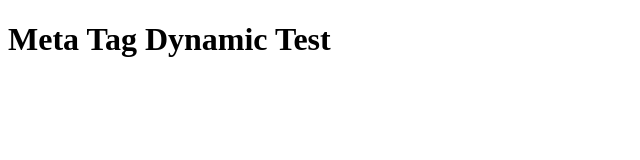
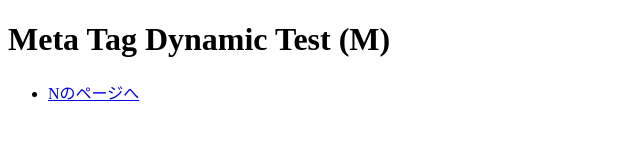
Before and after one commit to umihico/demo-webpage-20250411, a plain HTML site: page index.html in a window 1280 px wide. Shown: the whole page, without its empty margins (0-640 px from the left). Drawn offline with Linux system fonts and the light colour scheme.

Commit message:
相互リンクを追加

```diff
--- a/index.html
+++ b/index.html
@@ -17,6 +17,11 @@
     <link rel="shortcut icon" href="icon-M-192.png" />
   </head>
   <body>
-    <h1>Meta Tag Dynamic Test</h1>
+    <h1>Meta Tag Dynamic Test (M)</h1>
+    <nav>
+      <ul>
+        <li><a href="user2.html">Nのページへ</a></li>
+      </ul>
+    </nav>
   </body>
 </html>
```
Also changed, not shown: user2.html (+6 -1 lines).
